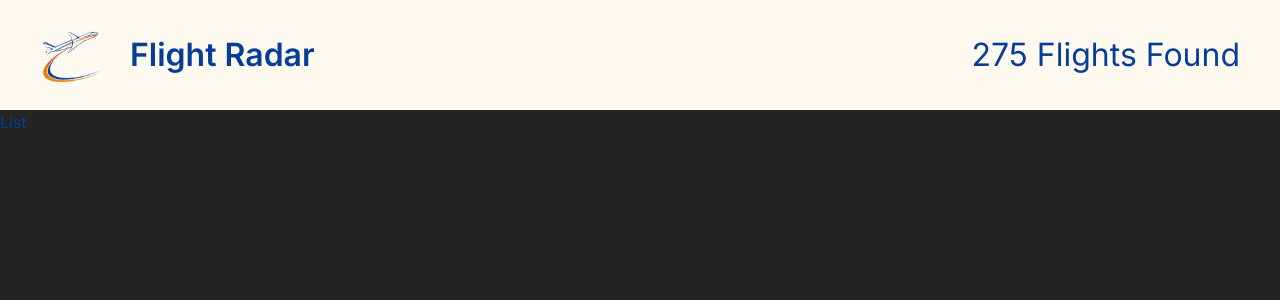
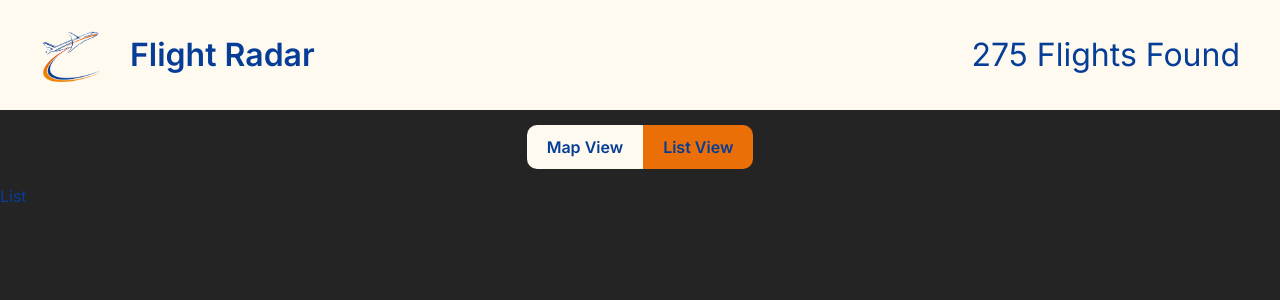
Before and after one commit to beyzaaakeser/FlightRadar-ReduxToolkitThunk, a React (Vite) app: page /list in a window 1280 px wide. Shown: the top 300 px of the page. Built offline with nearby package versions, Linux system fonts and the light colour scheme.

Commit message:
buttons & store added

```diff
--- a/src/App.jsx
+++ b/src/App.jsx
@@ -3,11 +3,13 @@ import Header from './components/Header';
 import List from './pages/List';
 import Map from './pages/Map';
 import { BrowserRouter, Route, Routes } from 'react-router-dom';
+import Buttons from './components/Buttons';
 
 const App = () => {
   return (
     <BrowserRouter>
       <Header />
+      <Buttons/>
       <Routes>
         <Route path="/" element={<Map />} />
         <Route path="/list" element={<List />} />
--- /dev/null
+++ b/src/components/Buttons.jsx
@@ -0,0 +1,17 @@
+import React from 'react';
+import { NavLink } from 'react-router-dom';
+
+const Buttons = () => {
+  return (
+    <div className="buttons">
+      <NavLink to="/">
+        <button>Map View</button>
+      </NavLink>
+      <NavLink to="/list">
+        <button>List View</button>
+      </NavLink>
+    </div>
+  );
+};
+
+export default Buttons;
--- a/src/index.css
+++ b/src/index.css
@@ -6,7 +6,21 @@ body {
   color: #063d97;
   background-color: #242424;
   min-height: 100vh;
-  font-family: "Inter", system-ui;
+  font-family: 'Inter', system-ui;
+  a {
+    text-decoration: none;
+    color: #063d97;
+  }
+}
+
+button {
+  background: #fffaf0;
+  padding: 10px 20px;
+  border-radius: 10px;
+  color: #063d97;
+  font-weight: 600;
+  border: none;
+  margin:  15px 0;
 }
 
 header {
@@ -20,8 +34,6 @@ header {
   a {
     display: flex;
     align-items: center;
-    text-decoration: none;
-    color: #063d97;
     gap: 20px;
     cursor: pointer;
     h2 {
@@ -31,7 +43,6 @@ header {
     }
     img {
       height: 70px;
-
     }
   }
 
@@ -40,6 +51,31 @@ header {
     font-weight: 400;
     margin: 0;
   }
+}
+
+.buttons {
+  display: flex;
+  justify-content: center;
+
+  a:first-child {
+    button {
+      border-radius: 10px 0 0 10px;
+    }
+  }
+  a:last-child {
+    button {
+      border-radius: 0 10px 10px 0;
+    }
+  }
+
+  .active button {
+    background-color: #ea6f07;
+  }
+}
+
+.leaflet-container {
+  height: calc(100vh - 194px);
+
 }
 
 @media (max-width: 600px) {
--- a/src/main.jsx
+++ b/src/main.jsx
@@ -3,9 +3,13 @@ import { createRoot } from 'react-dom/client';
 import App from './App.jsx';
 import 'bootstrap/dist/css/bootstrap.min.css';
 import './index.css';
+import { Provider } from 'react-redux';
+import store from './redux/store.js';
 
 createRoot(document.getElementById('root')).render(
   <StrictMode>
-    <App />
+    <Provider store={store}>
+      <App />
+    </Provider>
   </StrictMode>
 );
--- a/src/pages/Map.jsx
+++ b/src/pages/Map.jsx
@@ -1,9 +1,21 @@
-import React from 'react'
+import React from 'react';
+import { MapContainer, Marker, Popup, TileLayer } from 'react-leaflet';
+import 'leaflet/dist/leaflet.css';
 
 const Map = () => {
   return (
-    <div>Map</div>
-  )
-}
+    <MapContainer center={[51.505, -0.09]} zoom={13} scrollWheelZoom={false}>
+      <TileLayer
+        attribution='&copy; <a href="https://www.openstreetmap.org/copyright">OpenStreetMap</a> contributors'
+        url="https://{s}.tile.openstreetmap.org/{z}/{x}/{y}.png"
+      />
+      <Marker position={[51.505, -0.09]}>
+        <Popup>
+          A pretty CSS3 popup. <br /> Easily customizable.
+        </Popup>
+      </Marker>
+    </MapContainer>
+  );
+};
 
-export default Map
+export default Map;
--- /dev/null
+++ b/src/redux/slices/flightSlice.js
@@ -0,0 +1,16 @@
+import { createSlice } from '@reduxjs/toolkit';
+
+const initialState = {
+  isLoading: true,
+  error: null,
+  flights: [],
+};
+
+const flightSlice = createSlice({
+  name: 'flight',
+  initialState,
+  reducers: {},
+
+});
+
+export default flightSlice.reducer;
--- /dev/null
+++ b/src/redux/store.js
@@ -0,0 +1,8 @@
+import { configureStore, createAsyncThunk } from '@reduxjs/toolkit';
+import flightReducer from './slices/flightSlice';
+
+const store = configureStore({
+  reducer: flightReducer,
+});
+
+export default store;
```
Also changed, not shown: public/airplane.png (deleted), public/logo-airplane.png (deleted).
